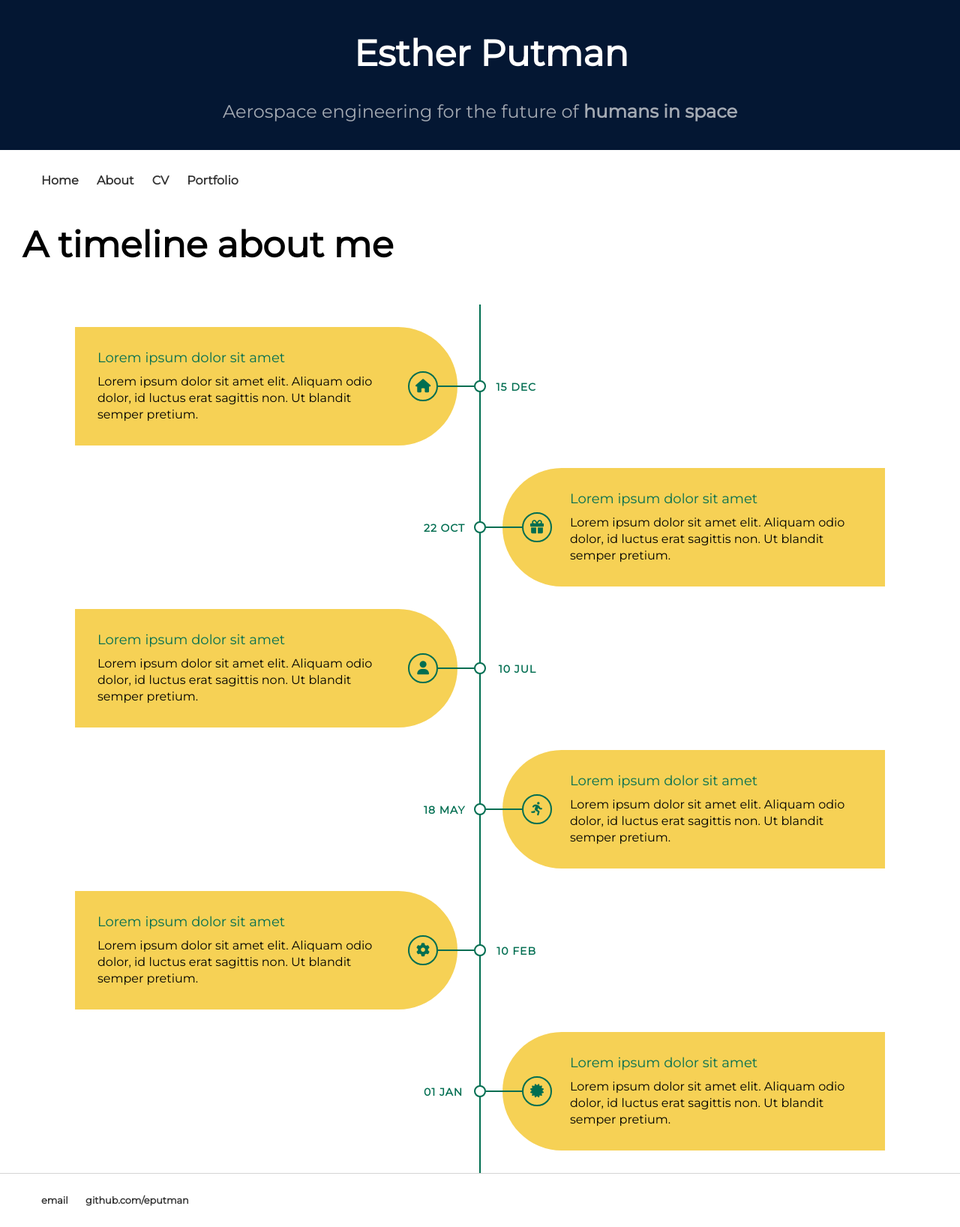
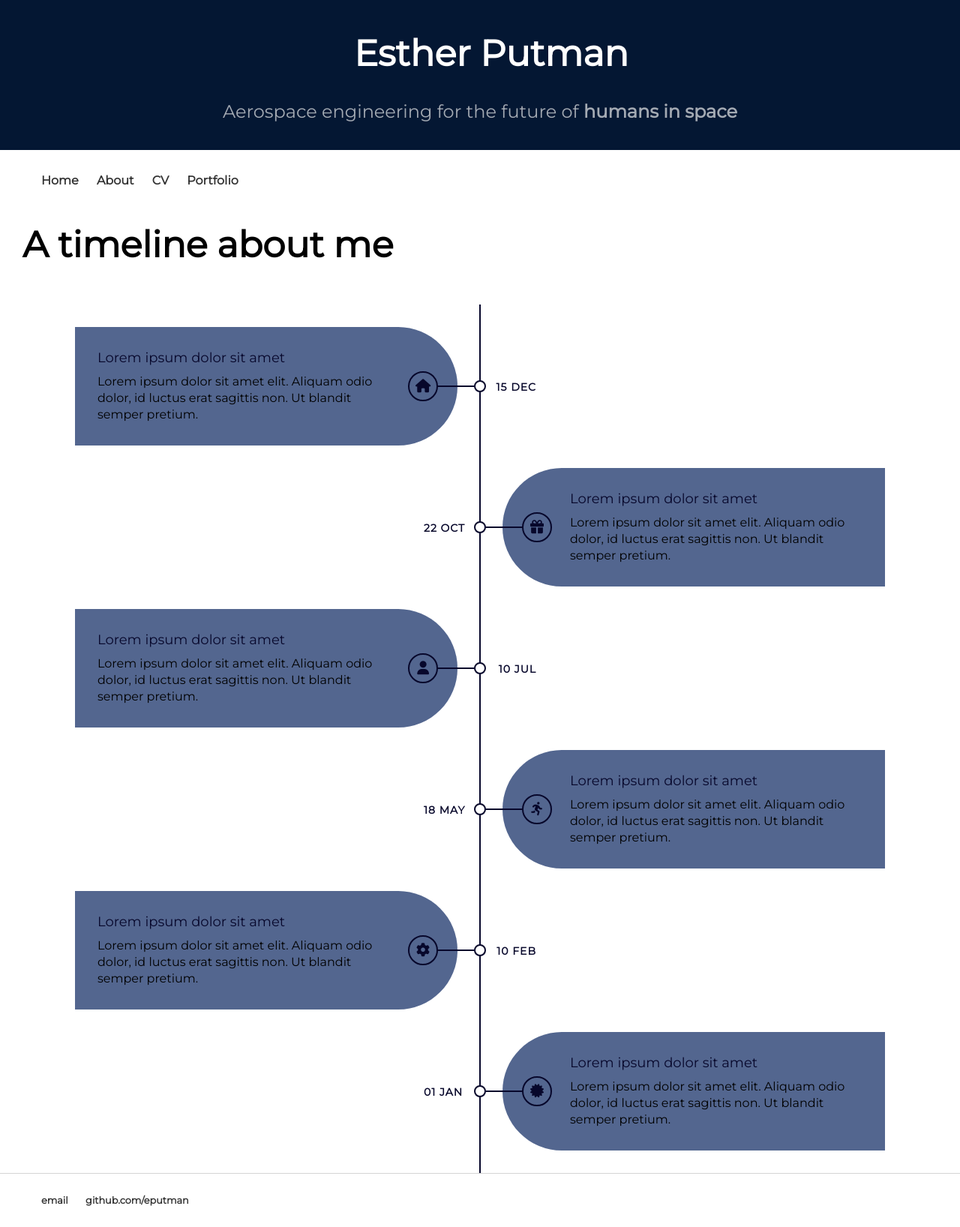
Before and after one commit to eputman/eputman.github.io, a Jekyll site: the page built from about/index.html, in a window 1280 px wide. Shown: the whole page at 75% size. Built offline with Jekyll 4.4.1, drawn with Linux system fonts in a browser that asks for light colours; nearby versions of some CDN libraries.

Commit message:
Update timeline.css

```diff
--- a/css/timeline.css
+++ b/css/timeline.css
@@ -80,7 +80,7 @@ body {
   content: '';
   position: absolute;
   width: 2px;
-  background: #006E51;
+  background: #07072b;
   top: 0;
   bottom: 0;
   left: 50%;
@@ -110,7 +110,7 @@ body {
   top: calc(50% - 8px);
   right: -8px;
   background: #ffffff;
-  border: 2px solid #006E51;
+  border: 2px solid #07072b;
   border-radius: 16px;
   z-index: 1;
 }
@@ -126,7 +126,7 @@ body {
   height: 2px;
   top: calc(50% - 1px);
   right: 8px;
-  background: #006E51;
+  background: #07072b;
   z-index: 1;
 }
 
@@ -141,7 +141,7 @@ body {
   text-align: center;
   font-size: 14px;
   font-weight: bold;
-  color: #006E51;
+  color: #07072b;
   text-transform: uppercase;
   letter-spacing: 1px;
   z-index: 1;
@@ -162,12 +162,12 @@ body {
   height: 40px;
   padding: 9px 0;
   top: calc(50% - 20px);
-  background: #F6D155;
-  border: 2px solid #006E51;
+  background: #53668f;
+  border: 2px solid #07072b;
   border-radius: 40px;
   text-align: center;
   font-size: 18px;
-  color: #006E51;
+  color: #07072b;
   z-index: 1;
 }
 
@@ -181,7 +181,7 @@ body {
 
 .container .content {
   padding: 30px 90px 30px 30px;
-  background: #F6D155;
+  background: #53668f;
   position: relative;
   border-radius: 0 500px 500px 0;
 }
@@ -195,7 +195,7 @@ body {
   margin: 0 0 10px 0;
   font-size: 18px;
   font-weight: normal;
-  color: #006E51;
+  color: #07072b;
 }
 
 .container .content p {
```
